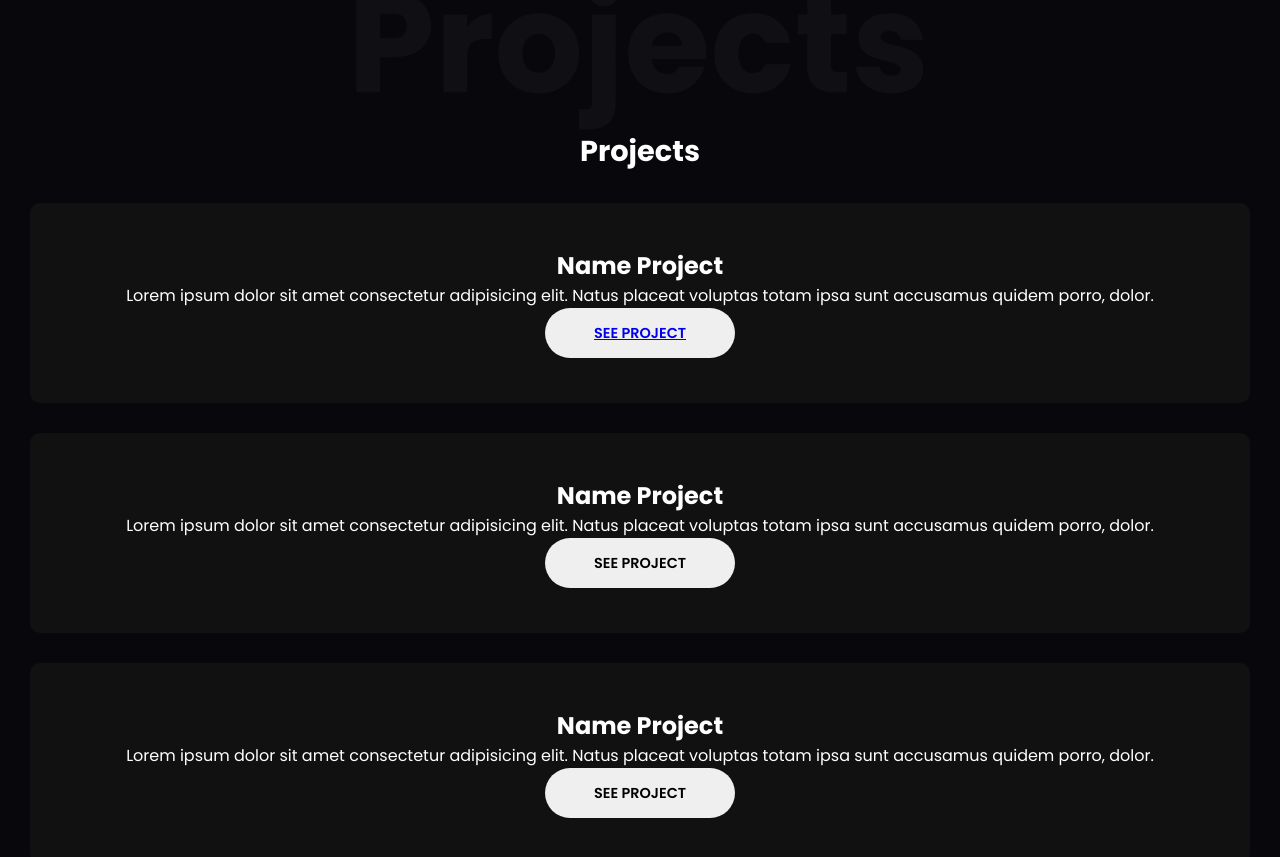
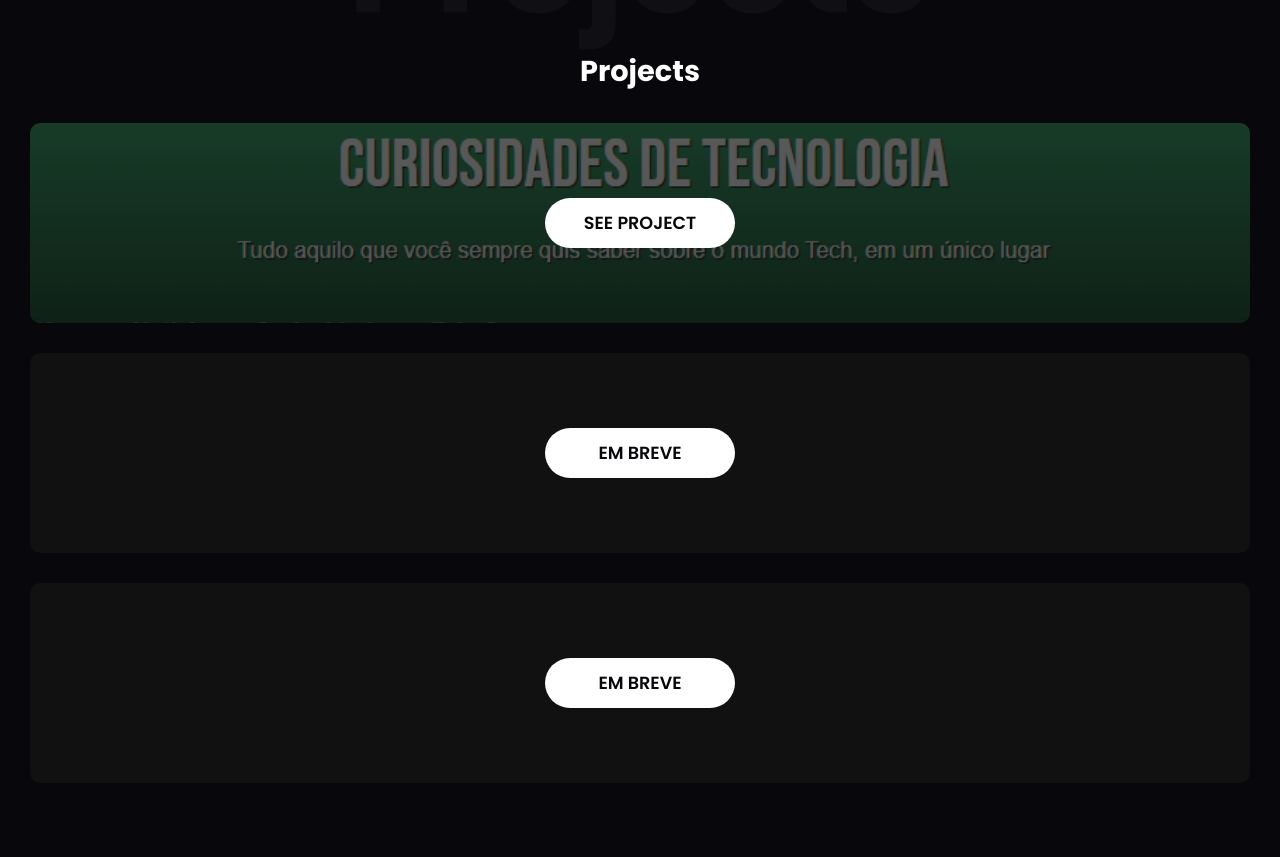
Before and after one commit to bessadeev/my-portfolio, a plain HTML site: page index.html in a window 1280 px wide. Shown: the part 2020-2877 px from the top of the page. Drawn offline with Linux system fonts and the light colour scheme.

Commit message:
update projects card

```diff
--- a/index.html
+++ b/index.html
@@ -81,27 +81,17 @@
                 <h1>Projects</h1>
 
                 <div class="project" id="project1">
-                    <h2>Name Project</h2>
-                    <p>
-                        Lorem ipsum dolor sit amet consectetur adipisicing elit. Natus placeat voluptas totam ipsa sunt accusamus quidem porro, dolor.
-                    </p>
-                    <button><a href="https://bessadeev.github.io/android-site/">See project</a></button>
+                    <a href="https://bessadeev.github.io/android-site/" class="project-btn">
+                        See project
+                    </a>
                 </div><!--project1-->
 
                 <div class="project">
-                    <h2>Name Project</h2>
-                    <p>
-                        Lorem ipsum dolor sit amet consectetur adipisicing elit. Natus placeat voluptas totam ipsa sunt accusamus quidem porro, dolor.
-                    </p>
-                    <button>See project</button>
+                    <a href="#" class="project-btn">Em breve</a>
                 </div><!--project2-->
 
                 <div class="project">
-                    <h2>Name Project</h2>
-                    <p>
-                        Lorem ipsum dolor sit amet consectetur adipisicing elit. Natus placeat voluptas totam ipsa sunt accusamus quidem porro, dolor.
-                    </p>
-                    <button>See project</button>
+                    <a href="#" class="project-btn">em breve</a>
                 </div><!--project3-->
 
             </div><!--content-->
--- a/style.css
+++ b/style.css
@@ -198,7 +198,7 @@ button:hover{
 
 .about{
     width: 100%;
-    height: 150vh;
+    height: 140vh;
     display: flex;
     flex-direction: column;
     justify-content: center;
@@ -267,10 +267,44 @@ background-size: contain;
     align-items: center;
     text-align: center;
     padding: 10px 20px;
+    position: relative;
 }
 
-.projects button:hover:has .project {
-    background-image: url('images/project-android.png');
+.project-btn{
+    display: flex;
+    justify-content: center;
+    align-items: center;
+    text-decoration: none;
+    color: #08070B;
+    font-size: 1.1em;
+    height: 50px;
+    width: 190px;;
+    background-color: white;
+    border-radius: 50px;
+    font-weight: 600;
+    text-transform: uppercase;
+    transition: all 0.3s;
+}
+
+.project-btn:hover{
+    transform: scale(1.1);
+}
+
+.project > *{
+    position: relative;
+    z-index: 1;
+}
+
+#project1::before{
+    content: "";
+    position: absolute;
+    left: 0;
+    top: 0;
+    width: 100%;
+    height: 100%;
+    background: url(images/project-android.png) no-repeat center top;
     background-size: cover;
-    background-position: center;
+    opacity: .3;
+    z-index: 0;
+    border-radius: 10px;
 }
```
